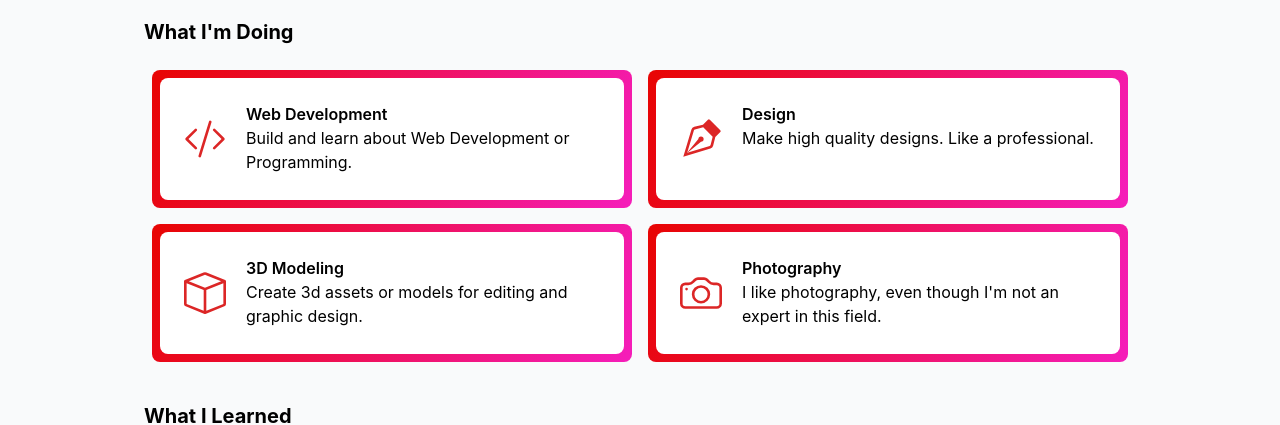
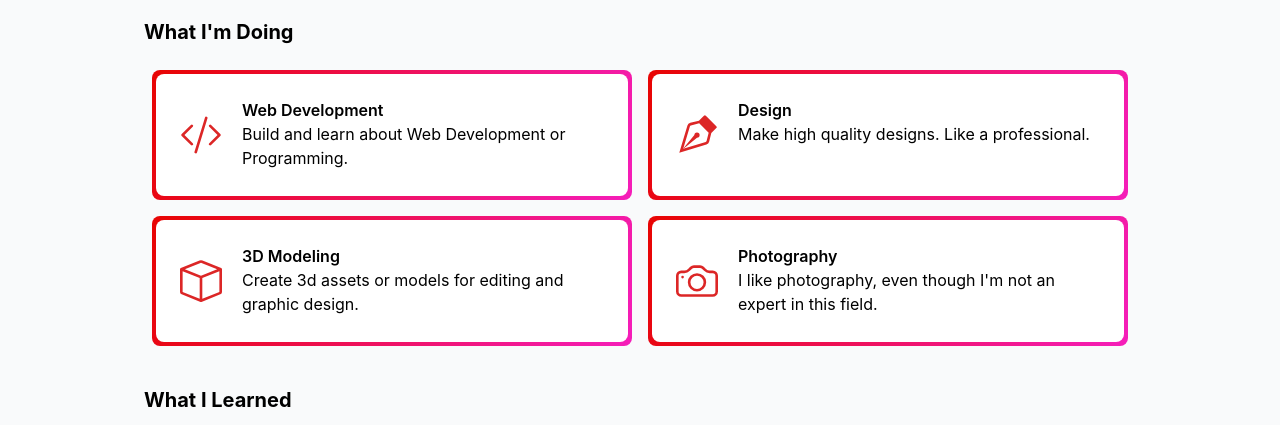
Before and after one commit to Wrseno/wrseno-personalweb, a Next.js app: page /about in a window 1280 px wide. Shown: the part 390-815 px from the top of the page. Built offline with nearby package versions, Linux system fonts and the light colour scheme.

Commit message:
add-disqus

```diff
--- a/components/AboutCard.tsx
+++ b/components/AboutCard.tsx
@@ -19,7 +19,7 @@ const AboutCard = () => {
     <div className="w-full self-center my-8">
         <h1 className="text-lg font-bold mb-4 lg:text-xl">What I&#39;m Doing</h1>
             <ul className="grid lg:grid-cols-2 md:grid-cols-2">
-                <li  className="p-2 border-gradient rounded-lg my-2 mx-2">
+                <li  className="p-1 border-gradient rounded-lg my-2 mx-2">
                     <div className="gradient-content lg:flex justify-start items-start gap-5 rounded-lg p-6">
                         <div>
                             <svg xmlns="http://www.w3.org/2000/svg" width="42" height="42" fill="rgb(220 38 38)" className="mx-auto lg:my-4" viewBox="0 0 16 16">
@@ -34,7 +34,7 @@ const AboutCard = () => {
                     </div>
                 </li>
 
-                <li  className="p-2 border-gradient rounded-lg my-2 mx-2">
+                <li  className="p-1 border-gradient rounded-lg my-2 mx-2">
                     <div className="gradient-content lg:flex justify-start items-start gap-5 rounded-lg p-6">
                         <div>
                             <svg xmlns="http://www.w3.org/2000/svg" width="42" height="42" fill="rgb(220 38 38)" className="mx-auto lg:my-4"viewBox="0 0 16 16">
@@ -50,7 +50,7 @@ const AboutCard = () => {
                     </div>
                 </li>
 
-                <li  className="p-2 border-gradient rounded-lg my-2 mx-2">
+                <li  className="p-1 border-gradient rounded-lg my-2 mx-2">
                     <div className="gradient-content lg:flex justify-start items-start gap-5 rounded-lg p-6">
                         <div>
                             <svg xmlns="http://www.w3.org/2000/svg" width="42" height="42" fill="rgb(220 38 38)" className="mx-auto lg:my-4" viewBox="0 0 16 16">
@@ -65,7 +65,7 @@ const AboutCard = () => {
                     </div>
                 </li>
 
-                <li  className="p-2 border-gradient rounded-lg my-2 mx-2">
+                <li  className="p-1 border-gradient rounded-lg my-2 mx-2">
                     <div className="gradient-content lg:flex justify-start items-start gap-5 rounded-lg p-6">
                         <div>
                             <svg xmlns="http://www.w3.org/2000/svg" width="42" height="42" fill="rgb(220 38 38)" className="mx-auto lg:my-4" viewBox="0 0 16 16">
--- a/components/AchievementCard.tsx
+++ b/components/AchievementCard.tsx
@@ -17,7 +17,7 @@ export default function AchievementCard (props: AchievementCardProps)  {
     const {layout, ach} = props;
 
     return (
-        <div className="border-gradient p-2 md:p-0 rounded-lg mb-14">
+        <div className="border-gradient p-1 md:p-0 rounded-lg mb-14">
             <div className="gradient-content grid lg:grid-cols-3 md:grid-cols-2 relative">
                 <h1 className={`text-gradient text-4xl font-bold my-auto mx-auto mb-4 ${layout ? "absolute right-10" : ""} hidden lg:block`}>{ach.date}</h1>
                 <Image src={`/img/${ach.image}`}
--- a/components/ProjectsCard.tsx
+++ b/components/ProjectsCard.tsx
@@ -23,7 +23,7 @@ export default function ProjectsCard (props: ProjectCardProps) {
 
   return (
     <>
-        <div className="border-gradient p-2 my-4 rounded-xl">
+        <div className="border-gradient p-1 my-4 rounded-xl">
             <div className={`flex flex-col md:p-4 md:px-6 rounded-xl md:flex-row gradient-content`}>
                 <div className={`pt-0 w-full md:pt-2 md:w-2/5
                 ${ layout ? "order-1 md:order-2" : "" }`}>
--- a/pages/achievement.tsx
+++ b/pages/achievement.tsx
@@ -35,7 +35,7 @@ export default function Achievement(props: AchievementProps) {
                   <ul className="grid md:grid-cols-3 md:gap-4 lg:grid-cols-3 lg:gap-6 mb-4">
                     {certificate.map((cert, index)=>{
                         return (
-                          <li key={index} className="p-2 hover:cursor-pointer rounded-lg border-gradient my-4 md:my-0">
+                          <li key={index} className="p-1 hover:cursor-pointer rounded-lg border-gradient my-4 md:my-0">
                             <div className="gradient-content w-full">
                               <Image
                                 src={`/img/${cert.image}`}
--- a/pages/guestbook.tsx
+++ b/pages/guestbook.tsx
@@ -8,6 +8,8 @@ const GuestBook = () => {
     const disqusConfig = {
         url: "https://wrseno.my.id/guestbook"
     }
+
+
 
   return (
     <Layout pageTitle="Guestbook Page">
```
Also changed, not shown: 1 other file (tests, documents, lock files or other folders).
